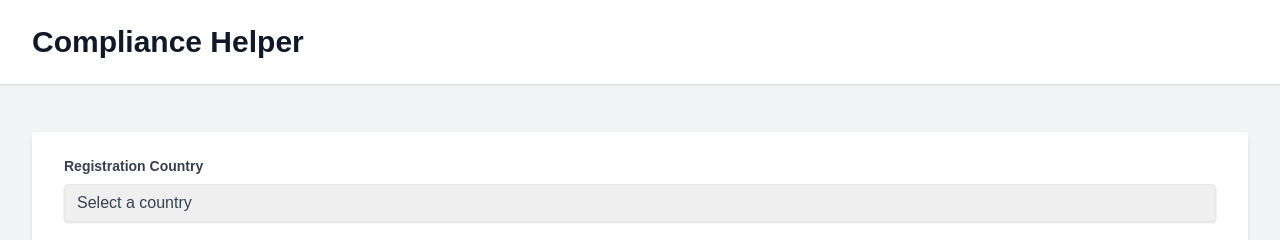
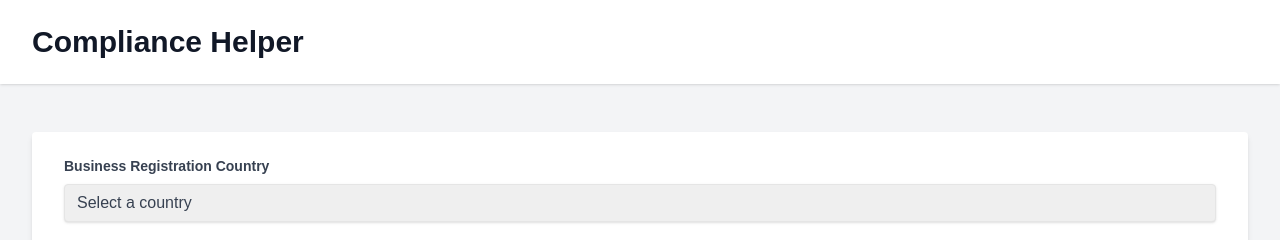
Before and after one commit to xceejay/compliance-helper, a Next.js app: page / in a window 1280 px wide. Shown: the top 240 px of the page. Built offline with nearby package versions, Linux system fonts and the light colour scheme.

Commit message:
Quick Auto Commit

```diff
--- a/app/components/InputForm.tsx
+++ b/app/components/InputForm.tsx
@@ -25,7 +25,7 @@ export default function InputForm({ onSubmit, countries, businessLines }: InputF
     <form onSubmit={handleSubmit} className="bg-white shadow-md rounded px-8 pt-6 pb-8 mb-4">
       <div className="mb-4">
         <label className="block text-gray-700 text-sm font-bold mb-2" htmlFor="country">
-          Registration Country
+         Business Registration Country
         </label>
         <select
           id="country"
```
